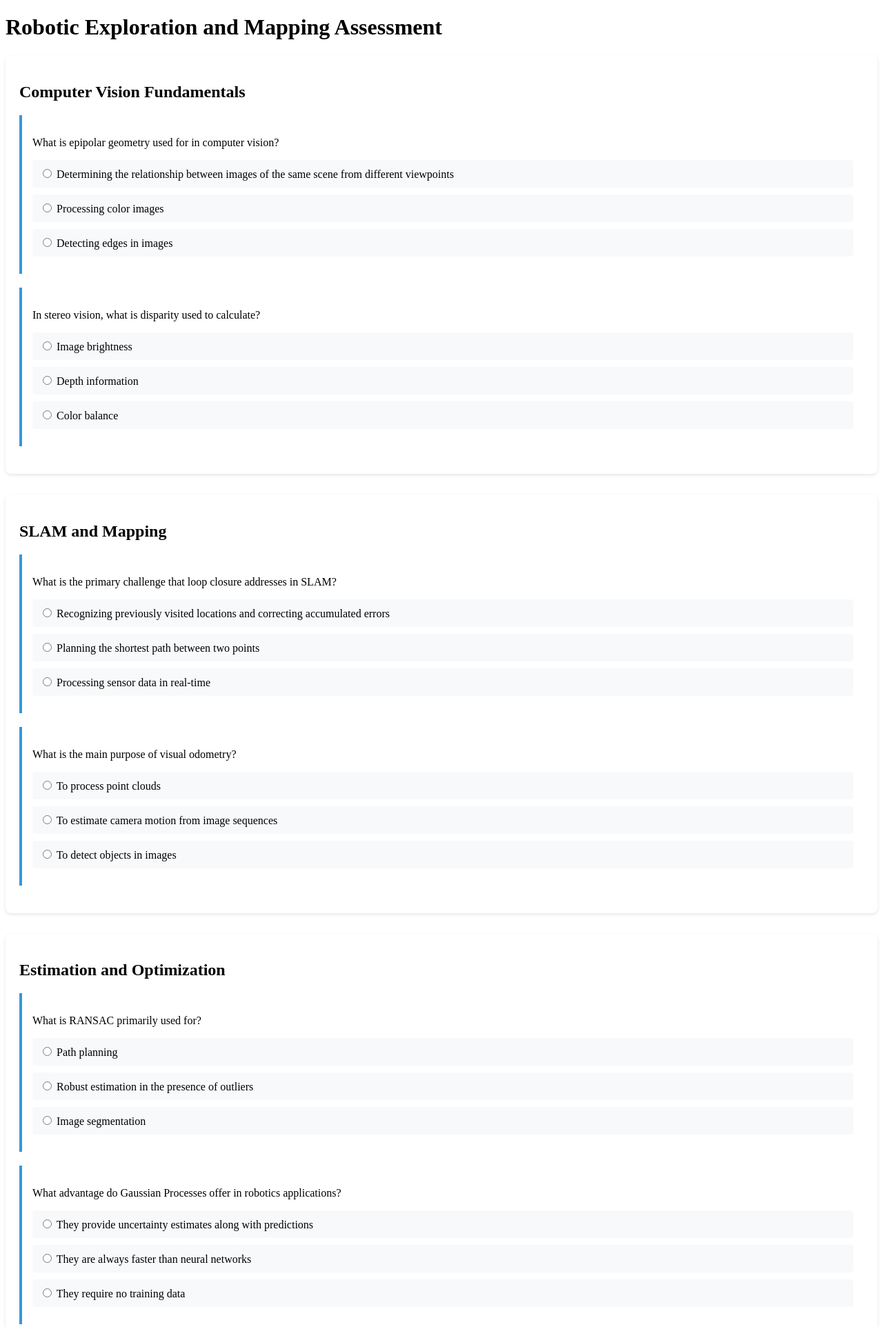
After one commit to darknight-007/dreams-lab-portal, a Django app: page /quiz/ in a window 1280 px wide. The commit adds this page. Shown: the top 1924 px of the page at 69% size. Run offline with Django 3.2, Linux system fonts and the light colour scheme.

```diff
--- a/dreams_laboratory/urls.py
+++ b/dreams_laboratory/urls.py
@@ -33,7 +33,7 @@ from dreams_laboratory.views import (
     visual_odometry_buddy, point_cloud_buddy, path_planning_buddy,
     # API views
     apply_filters, ransac_demo_data, ses598_robotic_exploration_and_mapping_quiz,
-    ses598_robotic_exploration_and_mapping
+    ses598_robotic_exploration_and_mapping, ses598_quiz
 )
 
 urlpatterns = [
@@ -60,7 +60,7 @@ urlpatterns = [
     path("api/apply-filters/", apply_filters, name="apply_filters"),
     path('ses598_quiz/', ses598_robotic_exploration_and_mapping_quiz, name='ses598_robotic_exploration_and_mapping_quiz'),
     path('rem/', ses598_robotic_exploration_and_mapping, name='ses598_robotic_exploration_and_mapping'),
-
+    path('quiz/', ses598_quiz, name='ses598_quiz'),
     # Computer vision URLs
     path('ransac_buddy/', ransac_buddy, name='ransac-buddy'),
     path('multiview-geometry/', multiview_geometry_view, name='multiview_geometry'),
--- a/dreams_laboratory/views.py
+++ b/dreams_laboratory/views.py
@@ -528,3 +528,42 @@ def ransac_demo_data(request):
         'x_random': x_random.tolist(),
         'y_random': y_random.tolist()
     })
+
+def ses598_quiz(request):
+    if request.method == 'POST':
+        # Define correct answers
+        correct_answers = {
+            'q1': 'a', 'q2': 'b', 'q3': 'a', 'q4': 'b', 'q5': 'b',
+            'q6': 'a', 'q7': 'b', 'q8': 'a', 'q9': 'c', 'q10': 'a'
+        }
+
+        # Calculate scores by topic
+        scores = {
+            'cv_score': 0,
+            'slam_score': 0,
+            'estimation_score': 0,
+            'sensing_score': 0,
+            'motion_score': 0
+        }
+
+        # Question mapping to topics
+        topic_mapping = {
+            'q1': 'cv_score', 'q2': 'cv_score',
+            'q3': 'slam_score', 'q4': 'slam_score',
+            'q5': 'estimation_score', 'q6': 'estimation_score',
+            'q7': 'sensing_score', 'q8': 'sensing_score',
+            'q9': 'motion_score', 'q10': 'motion_score'
+        }
+
+        # Calculate scores
+        for question, answer in request.POST.items():
+            if question in correct_answers:
+                if answer == correct_answers[question]:
+                    scores[topic_mapping[question]] += 50  # 50% per correct answer in topic
+
+        return render(request, 'ses598_quiz.html', {
+            'show_results': True,
+            **scores
+        })
+
+    return render(request, 'ses598_quiz.html', {'show_results': False})
--- /dev/null
+++ b/templates/ses598_quiz.html
@@ -0,0 +1,253 @@
+<!DOCTYPE html>
+<html lang="en">
+<head>
+    <meta charset="UTF-8">
+    <meta name="viewport" content="width=device-width, initial-scale=1.0">
+    <title>SES598 Assessment Quiz</title>
+    <style>
+        /* Inherit existing styles from main template */
+
+        .quiz-section {
+            margin-bottom: 30px;
+            padding: 20px;
+            background: white;
+            border-radius: 8px;
+            box-shadow: 0 2px 5px rgba(0,0,0,0.1);
+        }
+
+        .question {
+            margin-bottom: 20px;
+            padding: 15px;
+            border-left: 4px solid #3498db;
+        }
+
+        .options label {
+            display: block;
+            margin: 10px 0;
+            padding: 10px;
+            background: #f8f9fa;
+            border-radius: 4px;
+            cursor: pointer;
+        }
+
+        .options label:hover {
+            background: #e9ecef;
+        }
+
+        .stats-container {
+            display: grid;
+            grid-template-columns: repeat(auto-fit, minmax(250px, 1fr));
+            gap: 20px;
+            margin-top: 30px;
+        }
+
+        .topic-stats {
+            background: white;
+            padding: 15px;
+            border-radius: 8px;
+            box-shadow: 0 2px 5px rgba(0,0,0,0.1);
+        }
+
+        .progress-bar {
+            height: 20px;
+            background: #e9ecef;
+            border-radius: 10px;
+            overflow: hidden;
+        }
+
+        .progress {
+            height: 100%;
+            background: #3498db;
+            transition: width 0.3s ease;
+        }
+
+        .submit-btn {
+            display: block;
+            width: 200px;
+            margin: 30px auto;
+            padding: 15px;
+            background: #3498db;
+            color: white;
+            border: none;
+            border-radius: 5px;
+            cursor: pointer;
+            font-size: 16px;
+        }
+
+        .submit-btn:hover {
+            background: #2980b9;
+        }
+    </style>
+</head>
+<body>
+    <div class="container">
+        <h1>Robotic Exploration and Mapping Assessment</h1>
+
+        <form id="quiz-form" method="POST">
+            {% csrf_token %}
+
+            <!-- Computer Vision Fundamentals -->
+            <div class="quiz-section">
+                <h2 class="section-title">Computer Vision Fundamentals</h2>
+
+                <div class="question">
+                    <p>What is epipolar geometry used for in computer vision?</p>
+                    <div class="options">
+                        <label><input type="radio" name="q1" value="a"> Determining the relationship between images of the same scene from different viewpoints</label>
+                        <label><input type="radio" name="q1" value="b"> Processing color images</label>
+                        <label><input type="radio" name="q1" value="c"> Detecting edges in images</label>
+                    </div>
+                </div>
+
+                <div class="question">
+                    <p>In stereo vision, what is disparity used to calculate?</p>
+                    <div class="options">
+                        <label><input type="radio" name="q2" value="a"> Image brightness</label>
+                        <label><input type="radio" name="q2" value="b"> Depth information</label>
+                        <label><input type="radio" name="q2" value="c"> Color balance</label>
+                    </div>
+                </div>
+            </div>
+
+            <!-- SLAM and Mapping -->
+            <div class="quiz-section">
+                <h2 class="section-title">SLAM and Mapping</h2>
+
+                <div class="question">
+                    <p>What is the primary challenge that loop closure addresses in SLAM?</p>
+                    <div class="options">
+                        <label><input type="radio" name="q3" value="a"> Recognizing previously visited locations and correcting accumulated errors</label>
+                        <label><input type="radio" name="q3" value="b"> Planning the shortest path between two points</label>
+                        <label><input type="radio" name="q3" value="c"> Processing sensor data in real-time</label>
+                    </div>
+                </div>
+
+                <div class="question">
+                    <p>What is the main purpose of visual odometry?</p>
+                    <div class="options">
+                        <label><input type="radio" name="q4" value="a"> To process point clouds</label>
+                        <label><input type="radio" name="q4" value="b"> To estimate camera motion from image sequences</label>
+                        <label><input type="radio" name="q4" value="c"> To detect objects in images</label>
+                    </div>
+                </div>
+            </div>
+
+            <!-- Estimation and Optimization -->
+            <div class="quiz-section">
+                <h2 class="section-title">Estimation and Optimization</h2>
+
+                <div class="question">
+                    <p>What is RANSAC primarily used for?</p>
+                    <div class="options">
+                        <label><input type="radio" name="q5" value="a"> Path planning</label>
+                        <label><input type="radio" name="q5" value="b"> Robust estimation in the presence of outliers</label>
+                        <label><input type="radio" name="q5" value="c"> Image segmentation</label>
+                    </div>
+                </div>
+
+                <div class="question">
+                    <p>What advantage do Gaussian Processes offer in robotics applications?</p>
+                    <div class="options">
+                        <label><input type="radio" name="q6" value="a"> They provide uncertainty estimates along with predictions</label>
+                        <label><input type="radio" name="q6" value="b"> They are always faster than neural networks</label>
+                        <label><input type="radio" name="q6" value="c"> They require no training data</label>
+                    </div>
+                </div>
+            </div>
+
+            <!-- Sensing and Perception -->
+            <div class="quiz-section">
+                <h2 class="section-title">Sensing and Perception</h2>
+
+                <div class="question">
+                    <p>What is the primary purpose of sensor fusion?</p>
+                    <div class="options">
+                        <label><input type="radio" name="q7" value="a"> To reduce the number of sensors needed</label>
+                        <label><input type="radio" name="q7" value="b"> To combine data from multiple sensors for more accurate estimation</label>
+                        <label><input type="radio" name="q7" value="c"> To calibrate sensors</label>
+                    </div>
+                </div>
+
+                <div class="question">
+                    <p>What is a key advantage of particle filters over Kalman filters?</p>
+                    <div class="options">
+                        <label><input type="radio" name="q8" value="a"> They can represent non-Gaussian distributions</label>
+                        <label><input type="radio" name="q8" value="b"> They are always more computationally efficient</label>
+                        <label><input type="radio" name="q8" value="c"> They require less memory</label>
+                    </div>
+                </div>
+            </div>
+
+            <!-- Motion Planning and Control -->
+            <div class="quiz-section">
+                <h2 class="section-title">Motion Planning and Control</h2>
+
+                <div class="question">
+                    <p>Which of the following is NOT a common path planning algorithm?</p>
+                    <div class="options">
+                        <label><input type="radio" name="q9" value="a"> A*</label>
+                        <label><input type="radio" name="q9" value="b"> RRT</label>
+                        <label><input type="radio" name="q9" value="c"> JPEG</label>
+                    </div>
+                </div>
+
+                <div class="question">
+                    <p>What is the main challenge in the cart-pole control problem?</p>
+                    <div class="options">
+                        <label><input type="radio" name="q10" value="a"> Balancing an inverted pendulum through appropriate control inputs</label>
+                        <label><input type="radio" name="q10" value="b"> Minimizing fuel consumption</label>
+                        <label><input type="radio" name="q10" value="c"> Avoiding obstacles</label>
+                    </div>
+                </div>
+            </div>
+
+            <button type="submit" class="submit-btn">Submit Quiz</button>
+        </form>
+
+        <!-- Results Section (shown after submission) -->
+        {% if show_results %}
+        <div class="stats-container">
+            <div class="topic-stats">
+                <h3>Computer Vision Fundamentals</h3>
+                <div class="progress-bar">
+                    <div class="progress" style="width: {{ cv_score }}%"></div>
+                </div>
+                <p>Score: {{ cv_score }}%</p>
+            </div>
+
+            <div class="topic-stats">
+                <h3>SLAM and Mapping</h3>
+                <div class="progress-bar">
+                    <div class="progress" style="width: {{ slam_score }}%"></div>
+                </div>
+                <p>Score: {{ slam_score }}%</p>
+            </div>
+
+            <div class="topic-stats">
+                <h3>Estimation and Optimization</h3>
+                <div class="progress-bar">
+                    <div class="progress" style="width: {{ estimation_score }}%"></div>
+                </div>
+                <p>Score: {{ estimation_score }}%</p>
+            </div>
+
+            <div class="topic-stats">
+                <h3>Sensing and Perception</h3>
+                <div class="progress-bar">
+                    <div class="progress" style="width: {{ sensing_score }}%"></div>
+                </div>
+                <p>Score: {{ sensing_score }}%</p>
+            </div>
+
+            <div class="topic-stats">
+                <h3>Motion Planning and Control</h3>
+                <div class="progress-bar">
+                    <div class="progress" style="width: {{ motion_score }}%"></div>
+                </div>
+                <p>Score: {{ motion_score }}%</p>
+            </div>
+        </div>
+        {% endif %}
+    </div>
+</body>
+</html>
```
Also changed, not shown: templates/SES598_robotic_exploration_and_mapping.html (+75 -46 lines).
